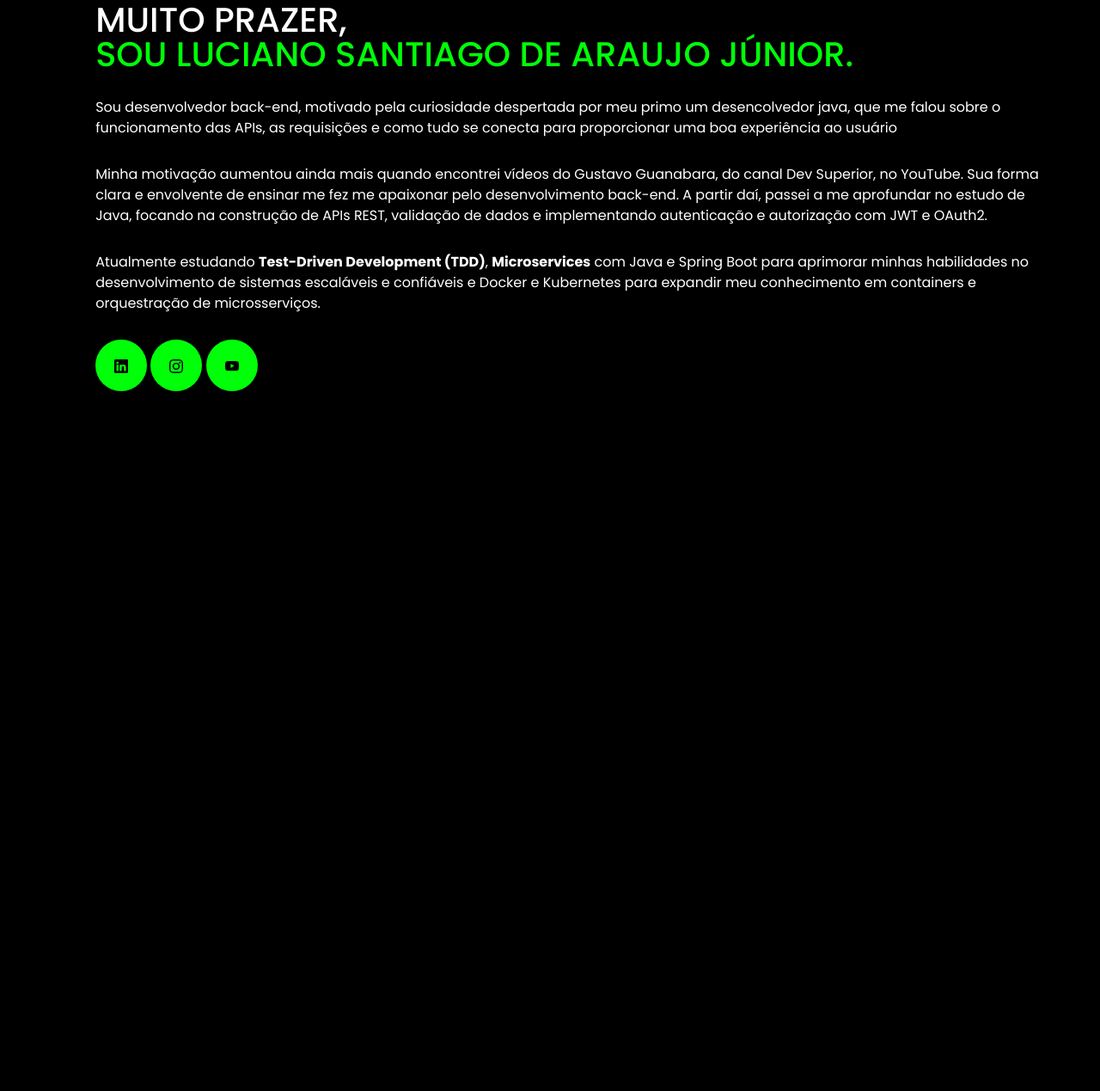
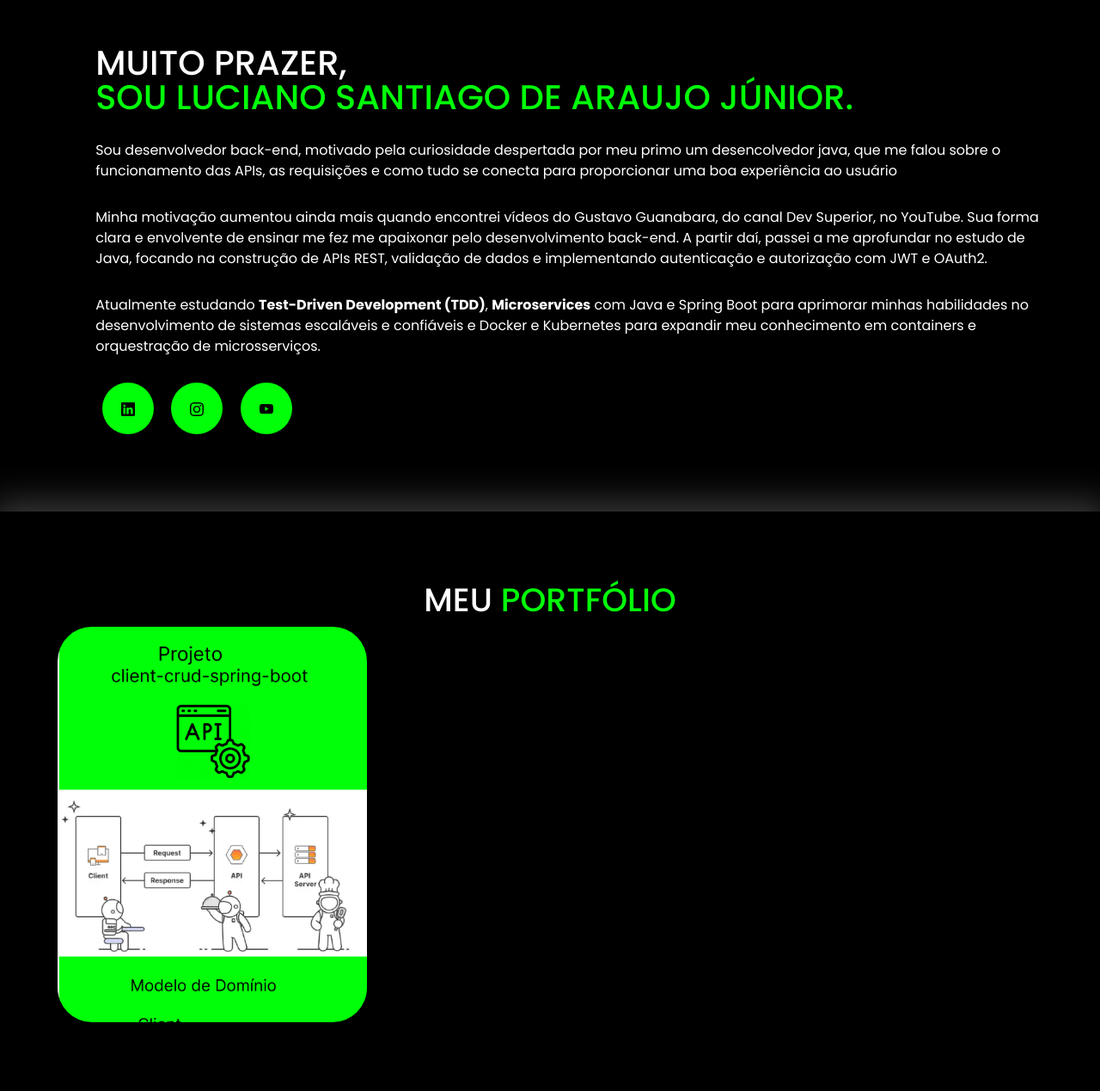
Before and after one commit to LucianoSant006/LucianoSant006.github.io, a plain HTML site: page index.html in a window 1280 px wide. Shown: the part 1132-2401 px from the top of the page at 86% size. Before the commit the page ends 1627 px from the top, so only its background shows below. Drawn offline with nearby package versions, Linux system fonts and the light colour scheme.

Commit message:
doing section portifolio 1/2

```diff
--- a/index.html
+++ b/index.html
@@ -139,6 +139,17 @@ rel="stylesheet">
             </div><!--interface-->
         </section><!--sobre-->
 
+        <section class="portifolio">
+            <div class="interface">
+                <h2 class="titulo">MEU <span>PORTFÓLIO</span></h2>
+                <div class="flex">
+                    <div class="img-port" style="background-image: url(images/Untitled\ \(2\).png);"></div>
+                    <div class="img-port"></div>
+                    <div class="img-port"></div>
+                </div><!--flex-->
+            </div><!--interface-->
+        </section><!--portifolio-->
+
     </main>
 
 </body>
--- a/style.css
+++ b/style.css
@@ -32,6 +32,11 @@ body{
     cursor: pointer;
     transition: .2s;
 
+}
+
+button:hover{
+    box-shadow: 0px 0px 8px #00ff08;
+    transform: scale(1.05);
 }
 
 h2.titulo{
@@ -78,10 +83,7 @@ header nav ul li{
 
 
 
-.btn-contato button:hover{
-    box-shadow: 0px 0px 8px #00ff08;
-    transform: scale(1.05);
-}
+
 
 section.top-site{
     padding: 40px 4%;
@@ -225,7 +227,7 @@ section.especialidades .flex{
 
 /*  ESTILO SOBRE */
 section.sobre{
-    padding: 40px 4%;
+    padding: 90px 4%;
 }
 
 section.sobre .flex{
@@ -259,5 +261,33 @@ section.sobre .flex{
     background-color: #00ff08;
     font-size: 22px;
     cursor: pointer;
+    margin: 0 8px;
+    transition: .2s;
 
 }
+
+
+/*  ESTILO PORTFÓLIO */
+section.portifolio{
+    padding: 80px 4%;
+    box-shadow: 0px 0px 40px 10px #ffffff3e;
+}
+
+section.portifolio .flex{
+    justify-content: space-around;
+}
+
+.img-port{
+    width: 360px;
+    height: 460px;
+    background-size: cover;
+    background-position: 100% 0%;
+    transition: 8s;
+    cursor: pointer;
+    border-radius: 40px;
+}
+.img-port:hover{
+    background-position: 100% 100%;
+
+
+}
```
Also changed, not shown: images/Untitled (2).png (added).
